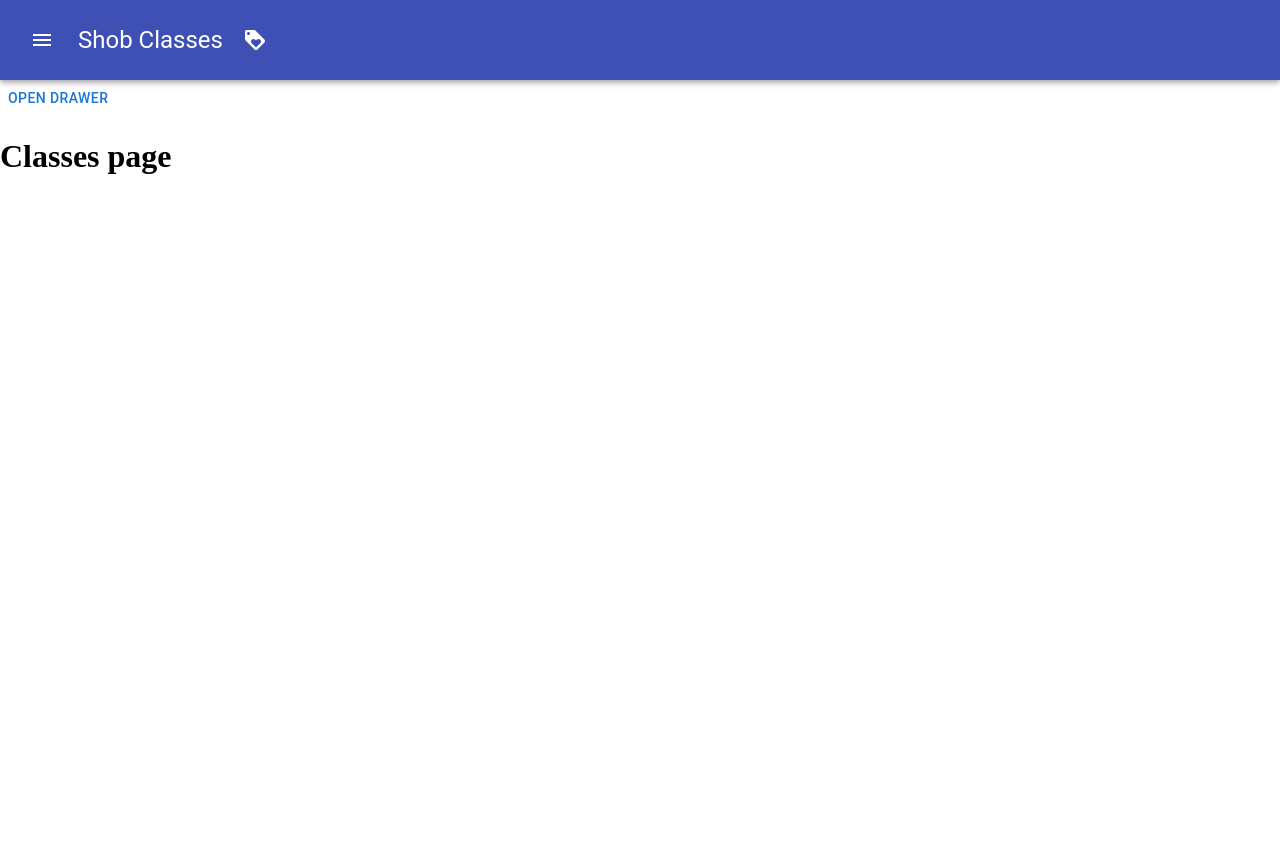
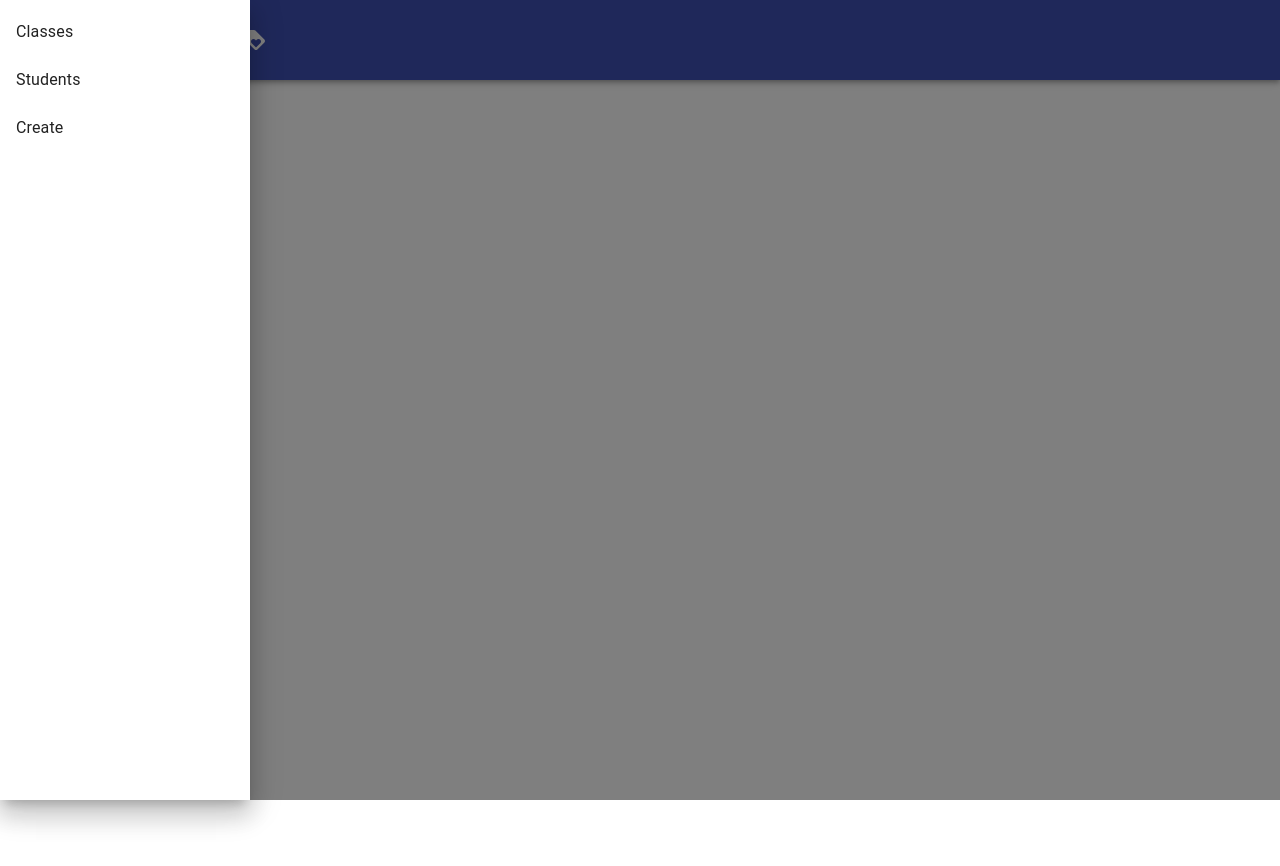
Before and after one commit to EliSandel/classroom-client, a React (Vite) app: page / in a window 1280 px wide. Both pictures are taken after a click on the button "menu". Shown: the top 866 px of the page. Built offline with nearby package versions, Linux system fonts and the light colour scheme.

Commit message:
menu button in navbar succesfully opens menu

```diff
--- a/src/components/Navbar/Navbar.tsx
+++ b/src/components/Navbar/Navbar.tsx
@@ -7,9 +7,17 @@ import MenuIcon from "@mui/icons-material/Menu";
 import LoyaltyIcon from '@mui/icons-material/Loyalty';
 
 import { useStyles } from "./Navbar.style";
+import SideDrawer from "../SideDrawer/SideDrawer";
+import { useState } from "react";
 
 const Navbar = () => {
   const classes = useStyles();
+
+  const [openDrawer, setOpenDrawer] = useState(false);
+
+  const toggleDrawer = (newOpen: boolean) => {
+    setOpenDrawer(newOpen);
+  };
 
   return (
     <Box className={classes.navbarBox}>
@@ -20,6 +28,7 @@ const Navbar = () => {
             color="inherit"
             aria-label="menu"
             sx={{ mr: 2 }}
+            onClick={() => toggleDrawer(true)}
           >
             <MenuIcon className={classes.menuIcon} />
           </IconButton>
@@ -29,6 +38,7 @@ const Navbar = () => {
           <LoyaltyIcon className={classes.loyaltyIcon}/>
         </Toolbar>
       </AppBar>
+      <SideDrawer open={openDrawer} toggleDrawer={toggleDrawer}/>
     </Box>
   );
 };
--- a/src/components/SideDrawer/SideDrawer.tsx
+++ b/src/components/SideDrawer/SideDrawer.tsx
@@ -1,21 +1,22 @@
-import * as React from "react";
 import Box from "@mui/material/Box";
+import List from "@mui/material/List";
 import Drawer from "@mui/material/Drawer";
-import Button from "@mui/material/Button";
-import List from "@mui/material/List";
 import ListItem from "@mui/material/ListItem";
+import ListItemText from "@mui/material/ListItemText";
 import ListItemButton from "@mui/material/ListItemButton";
-import ListItemText from "@mui/material/ListItemText";
 
-const SideDrawer = () => {
-  const [open, setOpen] = React.useState(false);
+interface ISideDrawerProps {
+  open: boolean;
+  toggleDrawer: (newOpen: boolean) => void;
+}
 
-  const toggleDrawer = (newOpen: boolean) => () => {
-    setOpen(newOpen);
-  };
-
+const SideDrawer = ({ open, toggleDrawer }: ISideDrawerProps) => {
   const DrawerList = (
-    <Box sx={{ width: 250 }} role="presentation" onClick={toggleDrawer(false)}>
+    <Box
+      sx={{ width: 250 }}
+      role="presentation"
+      onClick={() => toggleDrawer(false)}
+    >
       <List>
         {["Classes", "Students", "Create"].map((text) => (
           <ListItem key={text} disablePadding>
@@ -29,13 +30,10 @@ const SideDrawer = () => {
   );
 
   return (
-    <div>
-      <Button onClick={toggleDrawer(true)}>Open drawer</Button>
-      <Drawer open={open} onClose={toggleDrawer(false)}>
-        {DrawerList}
-      </Drawer>
-    </div>
+    <Drawer open={open} onClose={() => toggleDrawer(false)}>
+      {DrawerList}
+    </Drawer>
   );
-}
+};
 
 export default SideDrawer;
--- a/src/routes/AppRoutes.tsx
+++ b/src/routes/AppRoutes.tsx
@@ -5,13 +5,11 @@ import Create from "../pages/create/Create";
 import Classes from "../pages/classes/Classes";
 import Students from "../pages/students/Students";
 import Navbar from "../components/Navbar/Navbar";
-import SideDrawer from "../components/SideDrawer/SideDrawer";
 
 const AppRoutes: React.FC = () => {
   return (
     <BrowserRouter>
       <Navbar />
-      <SideDrawer />
       <Routes>
         <Route path="/" element={<Classes />} />
         <Route path="/students" element={<Students />} />
```
